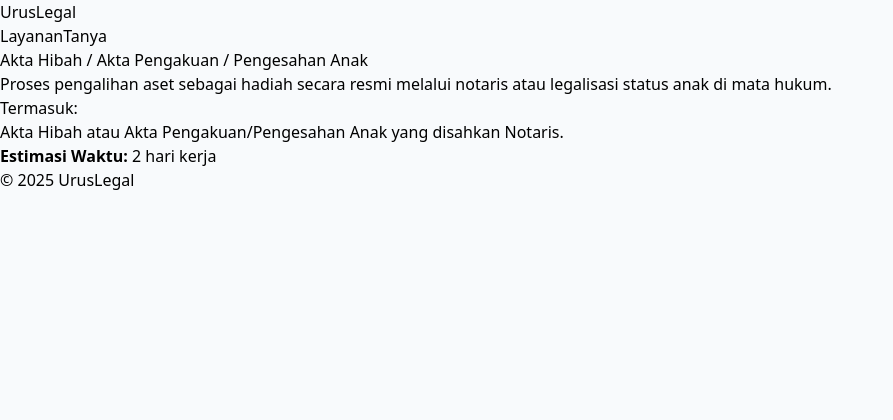
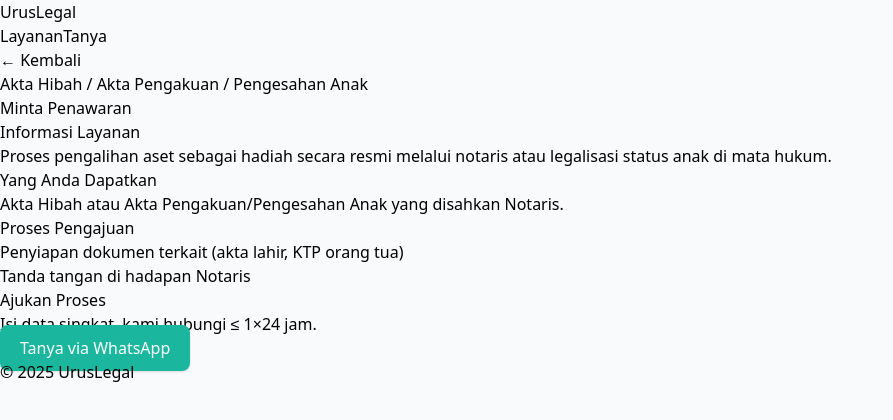
Before and after one commit to Krisdiono/layanan.uruslegal, a Next.js app: page /layanan/akta-hibah-akta-pengakuan-pengesahan-anak in a window 1280 px wide. Shown: the top 420 px of the page, without its empty margins (0-893 px from the left). Built offline with nearby package versions, Linux system fonts and the light colour scheme.

Commit message:
Update page.tsx

```diff
--- a/src/app/layanan/[slug]/page.tsx
+++ b/src/app/layanan/[slug]/page.tsx
@@ -1,8 +1,13 @@
+import Link from "next/link";
 import { getLayanan } from "@/lib/solusi";
+import { toIDR } from "@/lib/format";
 
-export default async function LayananDetail({ params }: { params: { slug: string } }) {
+type Props = { params: { slug: string } };
+
+export const revalidate = 300;
+
+export default async function DetailPage({ params }: Props) {
   const svc = await getLayanan(params.slug);
-
   if (!svc) {
     return (
       <main className="max-w-3xl mx-auto p-6">
@@ -11,24 +16,64 @@
     );
   }
 
+  const harga = toIDR(svc.price ?? null);
+  const wa = `https://wa.me/6281142677700?text=${encodeURIComponent(
+    `Halo UrusLegal, saya ingin tanya tentang: ${svc.title}`
+  )}`;
+
+  const desc =
+    svc.description || svc.summary || "Deskripsi belum tersedia.";
+
   return (
-    <main className="max-w-3xl mx-auto p-6 space-y-4">
-      <h1 className="text-2xl font-bold">{svc.title}</h1>
-      {svc.price && <div className="text-emerald-700 font-semibold">Rp {svc.price.toLocaleString("id-ID")}</div>}
-      <p>{svc.description}</p>
+    <main className="max-w-6xl mx-auto p-6 grid lg:grid-cols-3 gap-6">
+      {/* Konten kiri */}
+      <section className="lg:col-span-2 space-y-6">
+        <div>
+          <Link href="/" className="inline-flex items-center gap-2 text-sm border rounded-xl px-3 py-2">
+            ← Kembali
+          </Link>
+        </div>
 
-      {svc.detail?.inclusions && (
-        <>
-          <h2 className="font-semibold">Termasuk:</h2>
-          <ul className="list-disc pl-6">
-            {svc.detail.inclusions.map((item, idx) => <li key={idx}>{item}</li>)}
-          </ul>
-        </>
-      )}
+        <h1 className="text-3xl font-semibold">{svc.title}</h1>
+        <div className="text-emerald-700 font-semibold">
+          {harga ? <>Mulai Rp {harga}</> : <span className="text-slate-500">Minta Penawaran</span>}
+        </div>
 
-      {svc.timeline && (
-        <p><strong>Estimasi Waktu:</strong> {svc.timeline}</p>
-      )}
+        <div>
+          <h2 className="font-semibold mb-2">Informasi Layanan</h2>
+          <p className="text-slate-700">{desc}</p>
+        </div>
+
+        {!!svc.detail?.inclusions?.length && (
+          <div>
+            <h3 className="font-semibold mb-2">Yang Anda Dapatkan</h3>
+            <ul className="list-disc ml-5 space-y-1">
+              {svc.detail!.inclusions!.map((it, i) => <li key={i}>{it}</li>)}
+            </ul>
+          </div>
+        )}
+
+        {!!svc.detail?.process?.length && (
+          <div>
+            <h3 className="font-semibold mb-2">Proses Pengajuan</h3>
+            <ol className="list-decimal ml-5 space-y-1">
+              {svc.detail!.process!.map((it, i) => <li key={i}>{it}</li>)}
+            </ol>
+          </div>
+        )}
+      </section>
+
+      {/* Sidebar kanan */}
+      <aside className="space-y-4" id="ajukan">
+        <div className="border rounded-2xl p-4 bg-white">
+          <div className="text-lg font-medium mb-2">Ajukan Proses</div>
+          <p className="text-sm text-slate-600 mb-3">
+            Isi data singkat, kami hubungi ≤ 1×24 jam.
+          </p>
+          {/* sementara tombol WA dulu; form bisa nyusul */}
+          <a href={wa} className="btn-brand block text-center">Tanya via WhatsApp</a>
+        </div>
+      </aside>
     </main>
   );
 }
```
